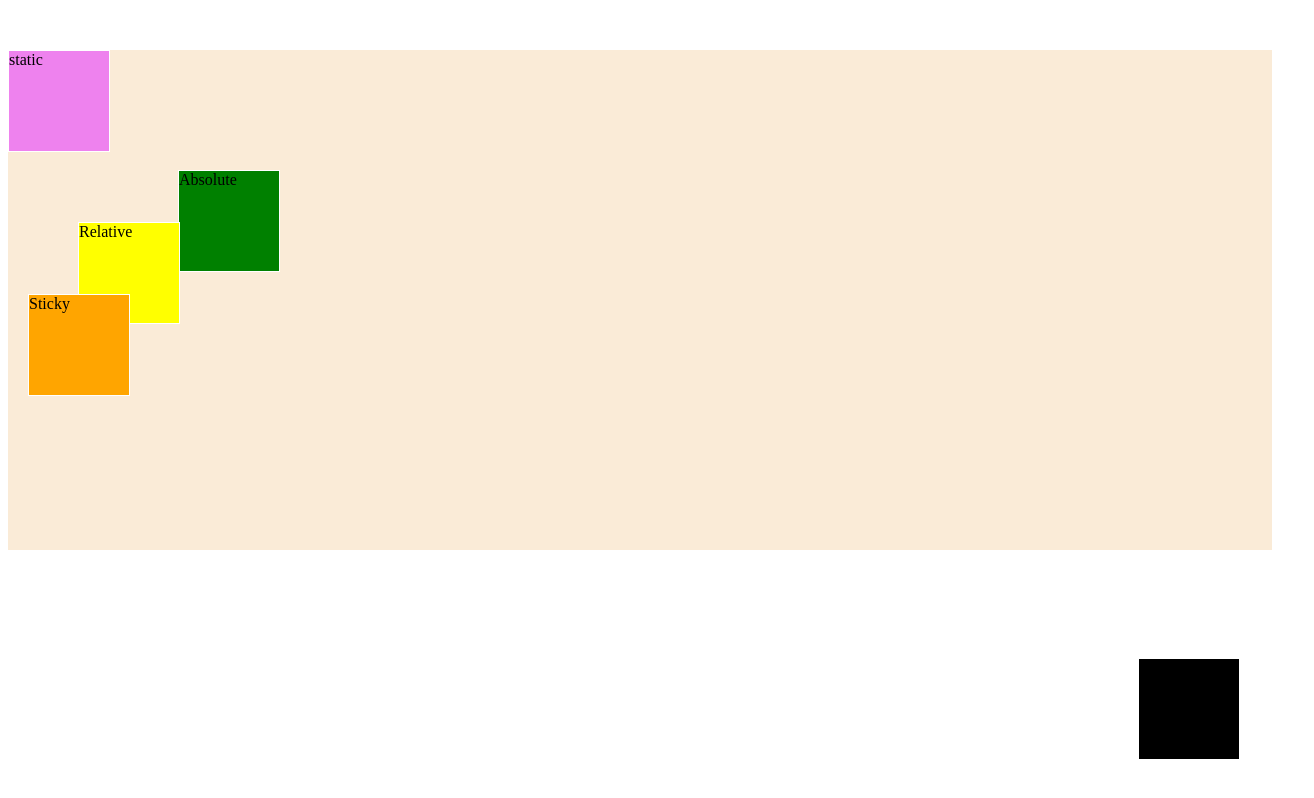
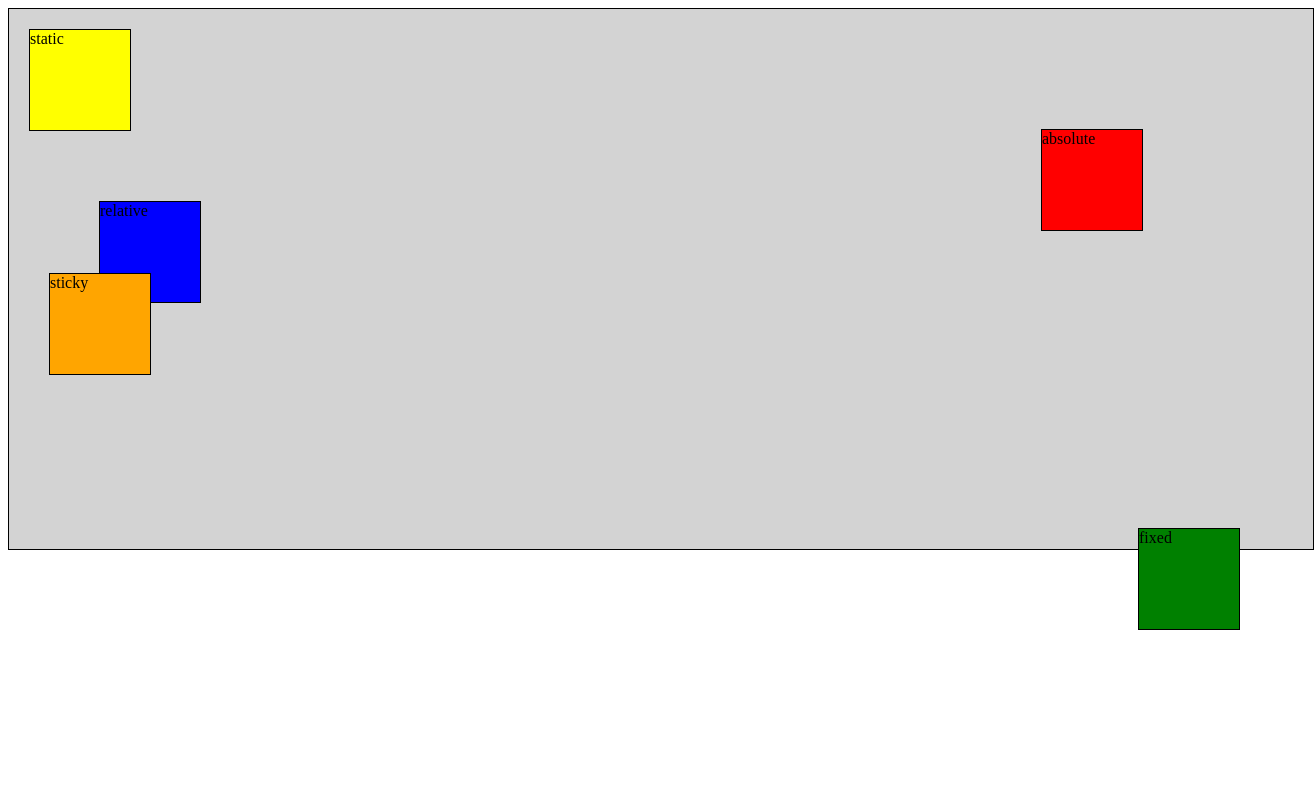
Before and after one commit to bishal78441/220400_Laxmi, a plain HTML site: page positionn.html in a window 1280 px wide. Shown: the whole page, 1314 px wide, since content can reach past the window. Drawn offline with Linux system fonts and the light colour scheme.

Commit message:
position

```diff
--- a/positionn.html
+++ b/positionn.html
@@ -1,67 +1,67 @@
 <!DOCTYPE html>
 <html>
   <head>
-    <title>Positioning Example</title>
+    <title>Container Box Example</title>
     <style>
       .container {
         position: relative;
-        background-color: antiquewhite;
-        margin: 50px auto;
         height: 500px;
-        width: 100%
+        width: 100%;
+        background-color: lightgray;
         border: 1px solid black;
+        padding: 20px;
       }
 
       .box {
+        height: 100px;
         width: 100px;
-        height: 100px;
-        border: 1px solid white;
+        border: 1px solid black;
       }
 
       .static {
         position: static;
-        background-color: violet;
-      }
-      .fixed{
-        position:fixed;
-        background-color: black;
-        bottom: 20px;
-        right: 20px;
-        margin: 20px;
+        background-color: yellow;
       }
 
       .relative {
         position: relative;
-        background-color: yellow;
+        background-color: blue;
         top: 50px;
-        left: 50px;
         left: 50px;
         margin: 20px;
       }
 
       .absolute {
         position: absolute;
+        background-color: red;
+        top: 100px;
+        right: 150px;
+        margin: 20px;
+      }
+
+      .fixed {
+        position: fixed;
         background-color: green;
-        top: 100px;
-        left: 150px;
+        bottom: 150px;
+        right: 20px;
         margin: 20px;
       }
 
       .sticky {
         position: sticky;
         background-color: orange;
-        top: 50;
+        top: 150px;
         margin: 20px;
       }
     </style>
   </head>
   <body>
     <div class="container">
-        <div class="box static">static</div>
-      <div class="box fixed">Fixed</div>
-      <div class="box absolute">Absolute</div>
-      <div class="box relative">Relative</div>
-      <div class="box sticky">Sticky</div>
+      <div class="box static">static</div>
+      <div class="box relative">relative</div>
+      <div class="box absolute">absolute</div>
+      <div class="box fixed">fixed</div>
+      <div class="box sticky">sticky</div>
     </div>
   </body>
 </html>
```
